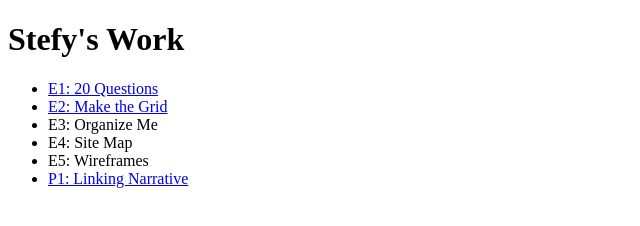
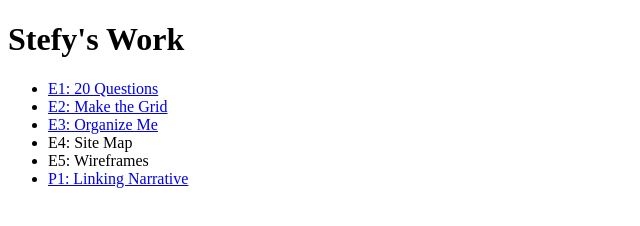
Before and after one commit to sojeda16/avt217_fall20, a plain HTML site: page index.html in a window 1280 px wide. Shown: the whole page, without its empty margins (0-640 px from the left). Drawn offline with Linux system fonts and the light colour scheme.

Commit message:
Update index.html

```diff
--- a/index.html
+++ b/index.html
@@ -9,7 +9,7 @@
     <ul>
       <li><a href="e1/index.html">E1: 20 Questions</a></li>
       <li><a href="e2/index.html">E2: Make the Grid</a></li>
-      <li>E3: Organize Me</li>
+      <li><a href="e3/index.html">E3: Organize Me</a></li>
       <li>E4: Site Map</li>
       <li>E5: Wireframes</li>
       <li><a href="p1/index.html">P1: Linking Narrative</a></li>
```
